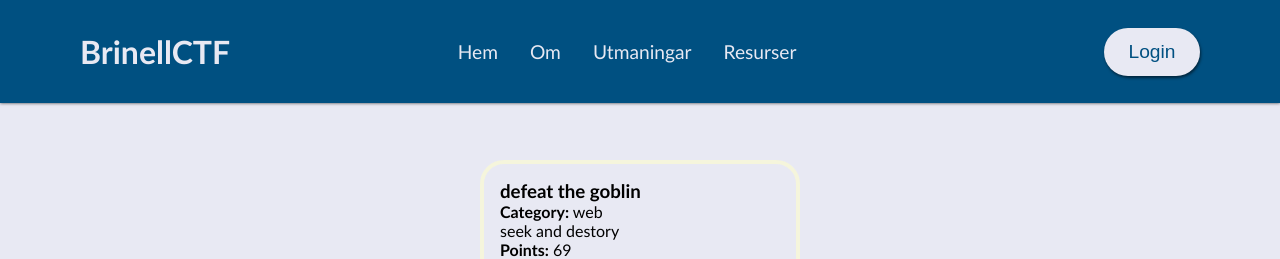
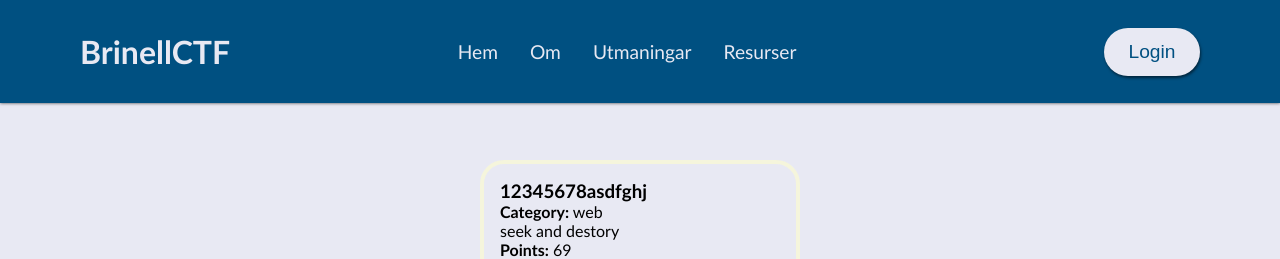
Before and after one commit to PseudoMotivated/BrinellCTF, a React (Vite) app in the folder frontend/: page / in a window 1280 px wide. Shown: the top 259 px of the page. Built offline with nearby package versions, Linux system fonts and the light colour scheme.

Commit message:
2454
4etrd

```diff
--- a/frontend/src/App.jsx
+++ b/frontend/src/App.jsx
@@ -3,7 +3,7 @@ import Footer from "./components/Footer";
 import Header from "./components/Header";
 
 const challenge = {
-  name: "defeat the goblin",
+  name: "12345678asdfghj",
   category: "web",
   description: "seek and destory",
   points: 69,
```
